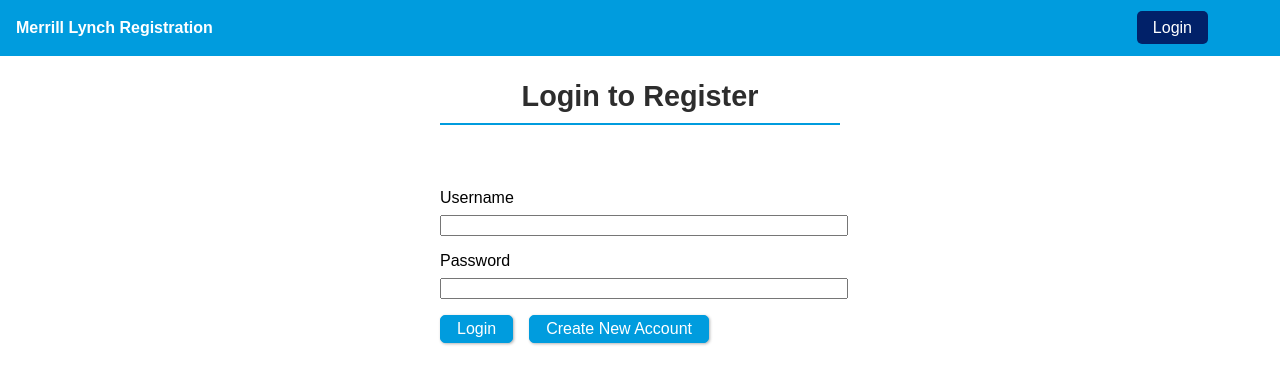
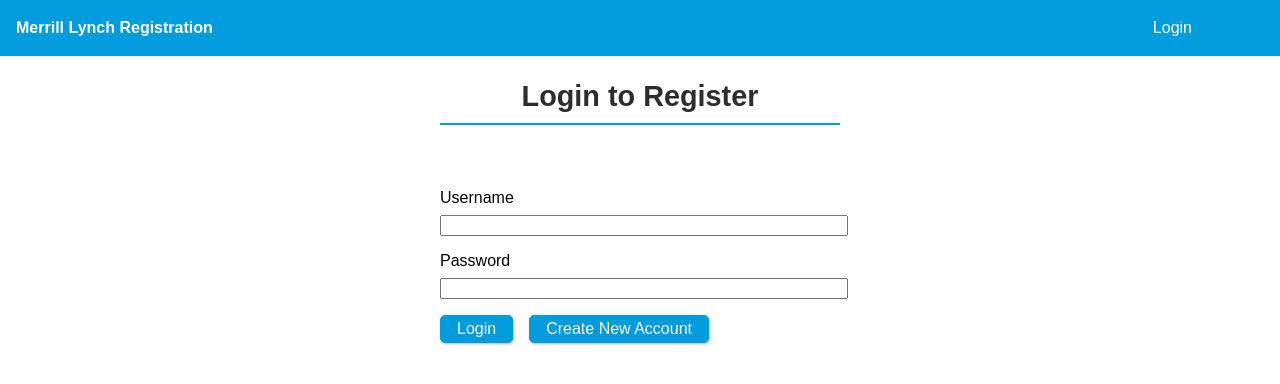
Before and after one commit to ECWireless/ml-registration-frontend, a React (Create React App) app: page / in a window 1280 px wide. Shown: the top 384 px of the page. Built offline with nearby package versions, Linux system fonts and the light colour scheme.

Commit message:
A bunch of reformatting

```diff
--- a/src/App.js
+++ b/src/App.js
@@ -1,60 +1,149 @@
-import React, { Component } from 'react'
-import { BrowserRouter, Route, Switch } from 'react-router-dom';
-
-import './App.css';
+import React, { Component } from 'react';
 
 // Pages
 import Navigation from './components/Navigation/Navigation';
 import Home from './pages/Home';
-import RegisterPage from './pages/Register';
-import FormPage from './pages/Form';
-import InfoPage from './pages/Info';
 
-// Context
-import AuthContext from './context/auth-context';
+import './App.css';
 
+
+// const serverUrl = 'http://localhost:8000/';
+const serverUrl = 'https://ml-registration-server.herokuapp.com/';
 
 export default class App extends Component {
 	state = {
+		page: 'login',
+
+		isLoginSwitcher: true,
+		errorMessage: null,
+
+		loggedIn: false,
 		token: null,
-		userId: null
+		userId: null,
 	}
 
-	componentDidUpdate() {
-		localStorage.setItem('myToken', this.state.token);
+    constructor(props) {
+        super(props);
+        this.usernameEl = React.createRef();
+        this.passwordEl = React.createRef();
 	}
 
-	login = (token, userId, tokenExpiration) => {
-		this.setState({ token: token, userId: userId});
-		localStorage.setItem('myToken', this.state.token);
+	componentDidMount() {
+		if (localStorage.getItem('myToken')) {
+			this.setState({token: localStorage.getItem('myToken')})
+		}
 	}
 
-	logout = (token, userId, tokenExpiration) => {
-		this.setState({ token: null, userId: null})
+    switchModeHandler = () => {
+        this.setState(prevState => {
+            return {isLoginSwitcher: !prevState.isLoginSwitcher, errorMessage: null};
+		})
+    }
+
+    login = (event) => {
+        event.preventDefault();
+
+        const username = this.usernameEl.current.value;
+		const password = this.passwordEl.current.value;
+
+        if (username.trim().length === 0 || password.trim().length === 0) {
+			this.setState({
+				...this.state.errorMessage,
+				errorMessage: 'Please submit a valid Username and Password'
+			})
+            return;
+        }
+
+        let requestBody = {
+            query: `
+                query {
+                    login(username: "${username}", password: "${password}") {
+                        userId
+                        token
+                        tokenExpiration
+                    }
+                }
+            `
+        }
+
+        if (!this.state.isLoginSwitcher) {
+            requestBody = {
+                query: `
+                    mutation {
+                        createUser(userInput: {username: "${username}", password: "${password}"}) {
+                            _id
+                            username
+                        }
+                    }
+                `
+            };
+        }
+
+        fetch(serverUrl, {
+            method: 'POST',
+            body: JSON.stringify(requestBody),
+            headers: {
+                'Content-Type': 'application/json'
+            }
+        })
+        .then(res => {
+            // if (res.status !== 200 && res.status !== 201) {
+            //     console.log(res)
+            //     throw new Error('Failed!')
+            // }
+            return res.json();
+        })
+        .then(resData => {
+            if (resData.errors) {
+                this.setState({
+                    ...this.state.errorMessage,
+                    errorMessage: resData.errors[0].message
+                })
+            } else if (resData.data.login.token) {
+				localStorage.setItem('myToken', resData.data.login.token);
+				this.setState({token: resData.data.login.token})
+			}
+        })
+        .catch(err => {
+            console.log(err);
+        });
+	};
+
+	logout = () => {
 		localStorage.removeItem('myToken');
+		this.setState({ token: null })
+		console.log(this.state.token);
 	}
 
 	render() {
 		return (
-			<BrowserRouter>
-				<AuthContext.Provider
-					value={{
-						token: this.state.token,
-						userId: this.state.userId,
-						login: this.login,
-						logout: this.logout
-					}}>
-					<Navigation login={this.login} logout={this.logout} />
-					<main className="main-content">
-						<Switch>
-							<Route path="/register" component={RegisterPage} exact />
-							<Route path="/form" component={FormPage} exact />
-							<Route path="/info" component={InfoPage} exact />
-							<Route path="/" component={Home} exact />
-						</Switch>
-					</main>
-				</AuthContext.Provider>
-			</BrowserRouter>
+			<React.Fragment>
+				<Navigation
+					page={this.state.page}
+					loggedIn={this.state.loggedIn}
+					token={this.state.token}
+					login={this.login}
+					logout={this.logout}
+				/>
+				<main className="main-content">
+					{this.state.page === 'login' && !this.state.token
+					? <Home
+						isLoginSwitcher={this.state.isLoginSwitcher}
+						errorMessage={this.state.errorMessage}
+						switchModeHandler={this.switchModeHandler}
+						usernameEl={this.usernameEl}
+						passwordEl={this.passwordEl}
+
+						login={this.login}
+					/>
+					: null}
+					{/* <Switch>
+						<Route path="/register" component={RegisterPage} exact />
+						<Route path="/form" component={FormPage} exact />
+						<Route path="/info" component={InfoPage} exact />
+					</Switch> */}
+				</main>
+			</React.Fragment>
 		);
 	}
 }
--- a/src/components/Navigation/Navigation.css
+++ b/src/components/Navigation/Navigation.css
@@ -37,17 +37,14 @@
 
 .main-navigation__items li {
     margin: 0 .5rem;
-}
-
-.main-navigation__items a {
     text-decoration: none;
     color: #fff;
     padding: .5rem 1rem;
     border-radius: 5px;
 }
 
-.main-navigation__items a:hover,
-.main-navigation__items a:active,
-.main-navigation__items a.active {
+.main-navigation__items li:hover,
+.main-navigation__items li:active {
     background-color: #012169;
+    cursor: pointer;
 }
--- a/src/components/Navigation/Navigation.js
+++ b/src/components/Navigation/Navigation.js
@@ -1,32 +1,21 @@
 import React from 'react';
-import { NavLink } from 'react-router-dom';
 
-import AuthContext from '../../context/auth-context';
 import './Navigation.css';
 
-const Navigation = props => (
-    <AuthContext.Consumer>
-        {(context) => {
+export default function Navigation(props) {
     return (
+        <React.Fragment>
             <header className="main-navigation">
                 <div className="main-navigation__logo">
-                        <NavLink to="/">
                         <h1>Merrill Lynch Registration</h1>
-                        </NavLink>
                 </div>
                 <nav className="main-navigation__items">
                     <ul>
-                            {localStorage.getItem('myToken') && <li><NavLink to="/register">Registration</NavLink></li>}
-                            {localStorage.getItem('myToken') && <li><NavLink to="/form">Form</NavLink></li>}
-                            {!localStorage.getItem('myToken')
-                            ? <li onClick={props.login}><NavLink to="/" exact>Login</NavLink></li>
-                            : <li onClick={props.logout}><NavLink to="/" exact>Logout</NavLink></li>}
+                        {!props.token ? <li onClick={props.login}>Login</li> : null}
+                        {props.token ? <li onClick={props.logout}>Logout</li> : null}
                     </ul>
                 </nav>
             </header>
+        </React.Fragment>
     )
-        }}
-    </AuthContext.Consumer>
-)
-
-export default Navigation;
+}
--- a/src/pages/Home.js
+++ b/src/pages/Home.js
@@ -1,123 +1,35 @@
 import React, { Component } from 'react';
 
 import './Home.css';
-import AuthContext from '../context/auth-context';
 
-// const serverUrl = 'http://localhost:8000/';
-const serverUrl = 'https://ml-registration-server.herokuapp.com/';
 
-export default class Auth extends Component {
-    state = {
-        isLogin: true,
-        createUserMessage: null,
-    };
-
-    static contextType = AuthContext;
-
-    constructor(props) {
-        super(props);
-        this.usernameEl = React.createRef();
-        this.passwordEl = React.createRef();
-    }
-
-    switchModeHandler = () => {
-        this.setState(prevState => {
-            return {isLogin: !prevState.isLogin};
-        })
-    }
-
-    submitHandler = (event) => {
-        event.preventDefault();
-
-        const username = this.usernameEl.current.value;
-        const password = this.passwordEl.current.value;
-
-        if (username.trim().length === 0 || password.trim().length === 0) {
-            return;
-        }
-
-        let requestBody = {
-            query: `
-                query {
-                    login(username: "${username}", password: "${password}") {
-                        userId
-                        token
-                        tokenExpiration
-                    }
-                }
-            `
-        }
-
-        if (!this.state.isLogin) {
-            requestBody = {
-                query: `
-                    mutation {
-                        createUser(userInput: {username: "${username}", password: "${password}"}) {
-                            _id
-                            username
-                        }
-                    }
-                `
-            };
-        }
-
-        fetch(serverUrl, {
-            method: 'POST',
-            body: JSON.stringify(requestBody),
-            headers: {
-                'Content-Type': 'application/json'
-            }
-        })
-        .then(res => {
-            // if (res.status !== 200 && res.status !== 201) {
-            //     console.log(res)
-            //     throw new Error('Failed!')
-            // }
-            return res.json();
-        })
-        .then(resData => {
-            if (resData.errors) {
-                this.setState({
-                    ...this.state.createUserMessage,
-                    createUserMessage: resData.errors[0].message
-                })
-            } else if (resData.data.login.token) {
-                this.context.login(resData.data.login.token, resData.data.login.userId, resData.data.login.tokenExpiration)
-
-                localStorage.setItem('myToken', resData.data.login.token);
-            }
-        })
-        .catch(err => {
-            console.log(err);
-        });
-    };
-
+export default class Home extends Component {
     render() {
         return (
-            <form className="auth-form" onSubmit={this.submitHandler}>
+            <form className="auth-form" onSubmit={this.props.login}>
                 <h1 className="form-header">
-                    {this.state.isLogin ? 'Login' : 'Create Account'} to Register
+                    {this.props.isLoginSwitcher ? 'Login' : 'Create Account'} to Register
                 </h1>
                 <div className="form-control">
                     <label htmlFor="username">Username</label>
-                    <input type="text" id="username" ref={this.usernameEl} />
+                    <input type="text" id="username" ref={this.props.usernameEl} />
                 </div>
                 <div className="form-control">
                     <label htmlFor="password">Password</label>
-                    <input type="password" id="password" ref={this.passwordEl} />
+                    <input type="password" id="password" ref={this.props.passwordEl} />
                 </div>
                 <div className="form-actions">
-                    {this.state.isLogin
+                    {this.props.isLoginSwitcher
                     ?<React.Fragment>
-                        <button type="submit">Login</button>
-                        <button type="button" onClick={this.switchModeHandler}>Create New Account</button>
+                        <button type="submit" onClick={this.props.login}>Login</button>
+                        <button type="button" onClick={this.props.switchModeHandler}>Create New Account</button>
                     </React.Fragment>
                     :<React.Fragment>
                         <button type="submit">Create</button>
-                        <button type="button" onClick={this.switchModeHandler}>Switch to Login</button>
+                        <button type="button" onClick={this.props.switchModeHandler}>Switch to Login</button>
                     </React.Fragment>}
                 </div>
-                <p className="form-warning">{this.state.createUserMessage}</p>
+                <p className="form-warning">{this.props.errorMessage}</p>
             </form>
         )
     }
```
Lines whose indentation alone changed are shown as unchanged.
